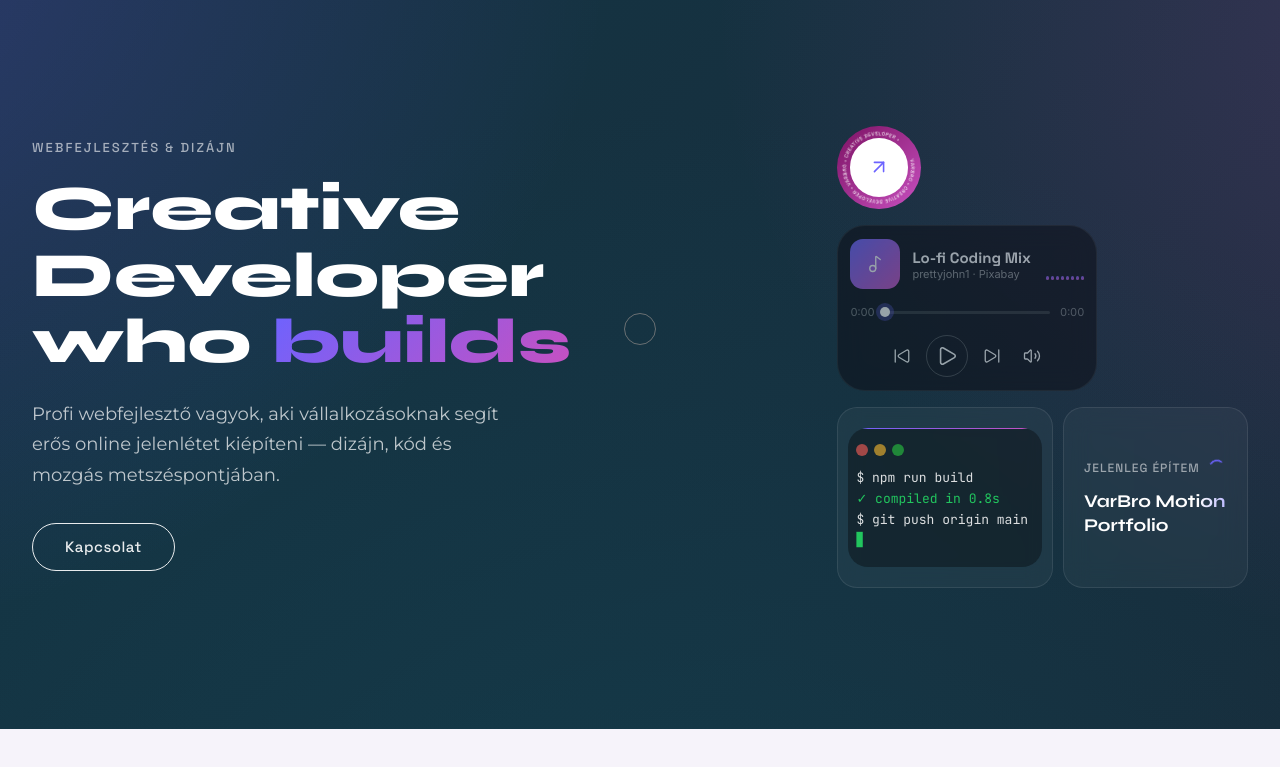
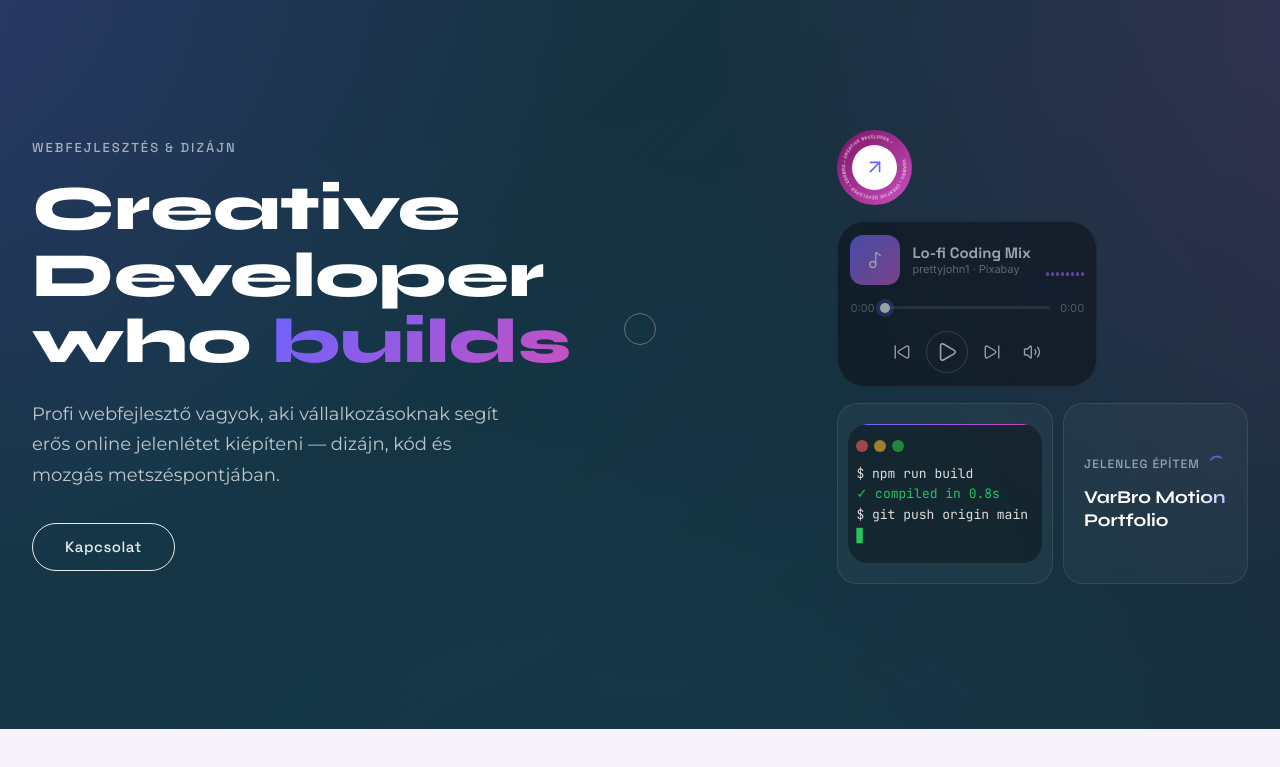
Before and after one commit to vargagyorgy1204-create/demovarbro, a plain HTML site: page index.html in a window 1280 px wide. Shown: the part 71-838 px from the top of the page. Drawn offline with nearby package versions, Linux system fonts and the light colour scheme.

Commit message:
fix(demovarbro): narrow stamp's white inner circle and overall diameter
- .stamp__inner: 70% -> 60% of diameter, per feedback ('звузь білий кружочок').
- .stamp itself trimmed ~10%: clamp(65px,6.5vw,88px) -> clamp(58px,5.8vw,79px),
  per feedback ('наружню градієнтну смужку трошки меншою').

Co-Authored-By: Claude Sonnet 5 <noreply@anthropic.com>

```diff
--- a/css/style.css
+++ b/css/style.css
@@ -802,8 +802,10 @@
     place-items: center;
     /* Shrunk again now that it sits in its own row above the (narrower)
        player instead of beside it — reads as a small badge, clearly
-       narrower than the player beneath it, not comparable in width. */
-    inline-size: clamp(65px, 6.5vw, 88px);
+       narrower than the player beneath it, not comparable in width.
+       Trimmed a little further (~10%) per feedback, alongside
+       .stamp__inner shrinking below. */
+    inline-size: clamp(58px, 5.8vw, 79px);
     aspect-ratio: 1;
     border-radius: 999px;
     background: var(--card-accent-warm);
@@ -832,9 +834,8 @@
   .stamp__text {
     font-family: var(--font-accent);
     font-weight: 500;
-    /* Sized (with the ring path radius, in the markup) for the narrower
-       band left once .stamp__inner grew from 30% to 70% of the diameter —
-       see the comment there. */
+    /* Sized (with the ring path radius, in the markup) for the band left
+       by .stamp__inner — now 60% of the diameter, see the comment there. */
     font-size: 12px;
     letter-spacing: 1.1px;
     fill: rgb(255 255 255 / 0.9);
@@ -843,9 +844,10 @@
   .stamp__inner {
     position: relative;
     z-index: 1;
-    /* 70% of the stamp's diameter — a slim ~30%-of-radius gradient stripe
-       remains outside it, not the near-solid disc a smaller circle left. */
-    inline-size: 70%;
+    /* 60% of the stamp's diameter (was 70%) — narrower white circle per
+       feedback, leaving a visibly wider gradient band for the rotating
+       text than before. */
+    inline-size: 60%;
     aspect-ratio: 1;
     border-radius: 999px;
     background: var(--pure-white);
@@ -861,10 +863,9 @@
   .stamp__icon { position: absolute; transition: translate 0.3s ease-in-out; }
 
   /* translate % is relative to the icon's own (fixed, 22px) box, not the
-     white circle — so growing .stamp__inner to 70% needed a bigger offset
-     here too, or the "hidden" icon no longer clears the now much larger
-     circle and both copies show at once. 260% clears its ~56px radius at
-     the desktop clamp with margin to spare. */
+     white circle. 260% clears the white circle's radius at every size
+     since .stamp__inner shrank to 60% — kept as-is; a smaller circle only
+     ever needs less clearance, never more. */
   .stamp__icon--copy { translate: -260% 260%; }
 
   .stamp:hover .stamp__icon:not(.stamp__icon--copy) { translate: 260% -260%; }
```
